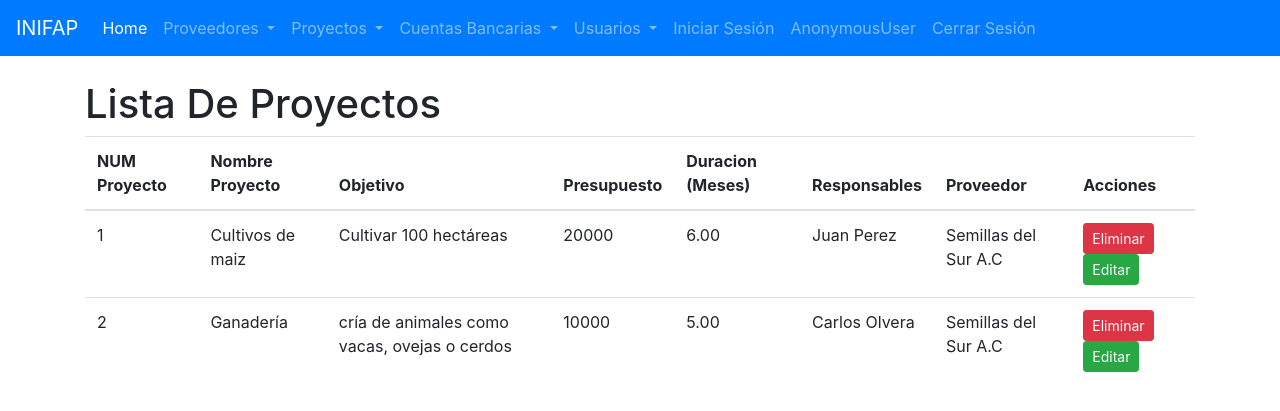
After one commit to Spek7ro/proyectoFinal_Testing, a Django app: page /proyectos/ in a window 1280 px wide. The commit adds this page. Shown: the top 411 px of the page. Run offline with Django 4.2, Linux system fonts and the light colour scheme; data comes from the database, SQL or seed files in the repository; some libraries are stand-ins or nearby versions.

Commit message:
Se corrigio el CRUD de proyectos y de cuentas

```diff
--- a/proyectofinal2023/cuentas/admin.py
+++ b/proyectofinal2023/cuentas/admin.py
@@ -2,5 +2,4 @@ from django.contrib import admin
 
 from .models import *
 
-admin.site.register(Proyecto)
 admin.site.register(CuentaBancaria)
--- a/proyectofinal2023/cuentas/templates/cuentas/cuentabancaria_confirm_delete.html
+++ b/proyectofinal2023/cuentas/templates/cuentas/cuentabancaria_confirm_delete.html
@@ -8,7 +8,7 @@ Eliminar cuenta
 <h1>Eliminar cuenta</h1>
 <form method="POST" class="form">
     {% csrf_token %}
-    <p>¿Estas Seguro de querer eliminar la cuenta con id "{{ object.id }}"?</p>
+    <p>¿Estas Seguro de querer eliminar la cuenta del proyecto "{{ object.proyecto.nombre_proyecto }}"?</p>
     {{ form }}
     <button type="submit" class="btn btn-danger">Eliminar</button>
     <a href="{% url 'lista_cuentas' %}" class="btn btn-warning">Cancelar</a>
--- a/proyectofinal2023/cuentas/templates/cuentas/cuentabancaria_form.html
+++ b/proyectofinal2023/cuentas/templates/cuentas/cuentabancaria_form.html
@@ -16,6 +16,6 @@
             Guardar
         {% endif %}
     </button>
-    <a href="{% url 'lista_proveedores' %}" class="btn btn-danger">Regresar</a>
+    <a href="{% url 'lista_cuentas' %}" class="btn btn-danger">Regresar</a>
 </form>
 {% endblock %}
--- a/proyectofinal2023/cuentas/templates/cuentas/cuentabancaria_list.html
+++ b/proyectofinal2023/cuentas/templates/cuentas/cuentabancaria_list.html
@@ -22,7 +22,7 @@ Lista de Cuentas Bancarias
         <tr>
             <td><input type="checkbox" name="{{ cuenta.id }}"></td>
             <td>{{ cuenta.id }}</td>
-            <td>{{ cuenta.proyecto }}</td>
+            <td>{{ cuenta.proyecto.nombre_proyecto }}</td>
             <td>{{ cuenta.responsable }}</td>
             <td>{{ cuenta.limite_presupuestario }}</td>
             <td>
--- a/proyectofinal2023/proveedores/models.py
+++ b/proyectofinal2023/proveedores/models.py
@@ -8,6 +8,9 @@ class Proveedor(models.Model):
     correo = models.EmailField()
     estado = models.ForeignKey("proveedores.Estado", verbose_name= "Estado", on_delete= models.DO_NOTHING)
     municipio = models.ForeignKey("proveedores.Municipio", verbose_name= "Municipio", on_delete= models.DO_NOTHING)
+
+    def __str__(self):
+        return self.razon_social
 
 class Estado(models.Model):
     nombre = models.CharField(max_length=100)
--- a/proyectofinal2023/proveedores/templates/base.html
+++ b/proyectofinal2023/proveedores/templates/base.html
@@ -14,7 +14,7 @@
 </head>
 <body>
     <nav class="navbar navbar-dark navbar-expand-lg bg-primary">
-        <a class="navbar-brand" href="#">INIFAP</a>
+        <a class="navbar-brand" href="{% url 'home' %}">INIFAP</a>
         <button class="navbar-toggler" type="button" data-toggle="collapse" data-target="#navbarSupportedContent" aria-controls="navbarSupportedContent" aria-expanded="false" aria-label="Toggle navigation">
           <span class="navbar-toggler-icon"></span>
         </button>
@@ -22,7 +22,7 @@
         <div class="collapse navbar-collapse" id="navbarSupportedContent">
           <ul class="navbar-nav mr-auto">
             <li class="nav-item active">
-                <a class="nav-link" href="{% url 'home' %}">Home <span class="sr-only">(current)</span></a>
+                <a class="nav-link" href="{% url 'home' %}">Home<span class="sr-only">(current)</span></a>
               </li>
             <li class="nav-item dropdown">
               <a class="nav-link dropdown-toggle" href="#" id="navbarDropdown" data-toggle="dropdown" aria-haspopup="true" aria-expanded="false">
--- a/proyectofinal2023/proyecto/forms.py
+++ b/proyectofinal2023/proyecto/forms.py
@@ -26,6 +26,8 @@ class FormProyecto(forms.ModelForm):
             'Responsables': forms.TextInput(
             attrs={'class':'form-class', 'placeholder':'Responsables'}
             ),
+            'Proveedor': forms.Select(
+            attrs= {'class':'form-control'}),
         }
 
 
@@ -33,4 +35,4 @@ class FormProyectoEditar(FormProyecto):
 
     class Meta:
         model = Proyecto
-        fields = '__all__'
+        exclude = ['num_proyecto']
--- a/proyectofinal2023/proyecto/models.py
+++ b/proyectofinal2023/proyecto/models.py
@@ -1,9 +1,15 @@
 from django.db import models
+from proveedores.models import Proveedor
 
 class Proyecto(models.Model):
-    num_proyecto = models.CharField('NUM Proyecto', max_length=8)
+    num_proyecto = models.CharField('NUM Proyecto', max_length=8, primary_key=True)
     nombre_proyecto = models.CharField(max_length=255)
     objetivo = models.CharField(max_length=255)
     presupuesto = models.CharField(max_length=15)
     duracion = models.DecimalField(max_digits=78, decimal_places=2)
     responsables = models.CharField(max_length=200)
+    proveedor = models.ForeignKey("proveedores.Proveedor", \
+        verbose_name='Proveedor', on_delete=models.DO_NOTHING)
+
+    def __str__(slef):
+        return slef.nombre_proyecto
--- a/proyectofinal2023/proyecto/templates/proyecto/proyecto_confirm_eliminar.html
+++ b/proyectofinal2023/proyecto/templates/proyecto/proyecto_confirm_delete.html
@@ -11,6 +11,6 @@ Eliminar Proyecto
     <p>¿Estas Seguro de querer eliminar el Proyecto "{{ object.objetivo }}"?</p>
     {{ form }}
     <button type="submit" class="btn btn-danger">Eliminar</button>
-    <a href="{% url 'lista_Proyectoes' %}" class="btn btn-warning">Cancelar</a>
+    <a href="{% url 'lista_proyectos' %}" class="btn btn-warning">Cancelar</a>
 </form>
 {% endblock %}
--- /dev/null
+++ b/proyectofinal2023/proyecto/templates/proyecto/proyecto_list.html
@@ -0,0 +1,41 @@
+{% extends 'base.html' %}
+
+{% block title %}
+Lista de Proyectos
+{% endblock %}
+
+{% block contenido %}
+<br>
+<h1>Lista De Proyectos</h1>
+<table class="table">
+    <thead>
+        <tr>
+            <th>NUM Proyecto</th>
+            <th>Nombre Proyecto</th>
+            <th>Objetivo</th>
+            <th>Presupuesto</th>
+            <th>Duracion (Meses)</th>
+            <th>Responsables</th>
+            <th>Proveedor</th>
+            <th>Acciones</th>
+        </tr>
+    </thead>
+    <tbody>
+        {% for proyecto in object_list %}
+            <tr>
+                <td>{{ proyecto.num_proyecto }}</td>
+                <td>{{ proyecto.nombre_proyecto}}</td>
+                <td>{{ proyecto.objetivo}}</td>
+                <td>{{ proyecto.presupuesto}}</td>
+                <td>{{ proyecto.duracion}}</td>
+                <td>{{ proyecto.responsables}}</td>
+                <td>{{ proyecto.proveedor.razon_social}}</td>
+                <td>
+                    <a href="{% url 'eliminar_proyecto' proyecto.num_proyecto %}" class="btn btn-danger btn-sm">Eliminar</a>
+                    <a href="{% url 'editar_proyecto' proyecto.num_proyecto %}" class="btn btn-success btn-sm">Editar</a>
+                </td>
+            </tr>
+        {% endfor %}
+    </tbody>
+</table>
+{% endblock %}
--- a/proyectofinal2023/proyecto/views.py
+++ b/proyectofinal2023/proyecto/views.py
@@ -13,14 +13,14 @@ class NuevoProyecto(CreateView):
     model = Proyecto
     form_class = FormProyecto
     extra_context = {'accion': 'Nuevo'}
-    success_url = reverse_lazy('lista_Proyectos')
+    success_url = reverse_lazy('lista_proyectos')
 
 class EliminarProyecto(DeleteView):
     model = Proyecto
-    success_url = reverse_lazy('lista_Proyectos')
+    success_url = reverse_lazy('lista_proyectos')
 
 class EditarProyecto(UpdateView):
     model = Proyecto
     form_class = FormProyectoEditar
     extra_context = {'accion': 'Editar'}
-    success_url = reverse_lazy('lista_Proyectos')
+    success_url = reverse_lazy('lista_proyectos')
```
Also changed, not shown: proyectofinal2023/cuentas/models.py (+3 -4 lines), proyectofinal2023/proyecto/templates/proyecto/proyecto_lista.html (deleted, +0 -40 lines), proyectofinal2023/cuentas/migrations/0002_remove_cuentabancaria_proyecto_and_more.py (added), proyectofinal2023/cuentas/migrations/0003_rename_proveedor_cuentabancaria_proyecto.py (added), proyectofinal2023/db.sqlite3, proyectofinal2023/proyecto/migrations/0001_initial.py (added), proyectofinal2023/proyecto/migrations/0002_remove_proyecto_id_proyecto_proveedor_and_more.py (added).
